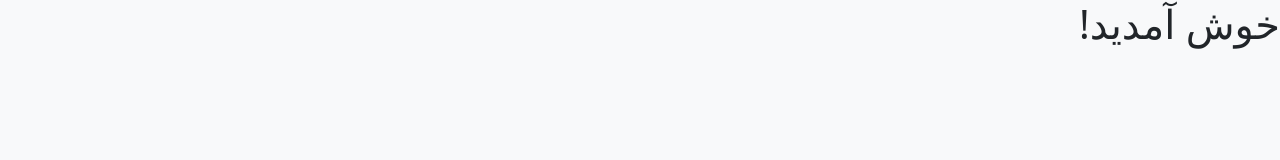
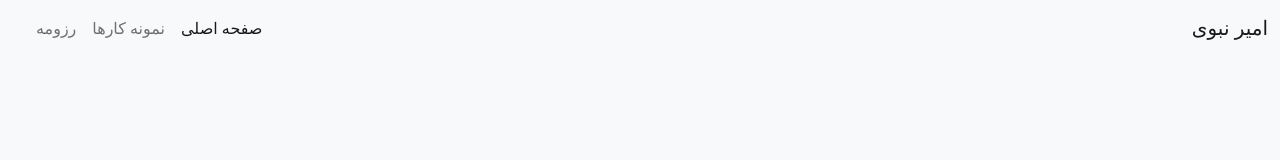
Before and after one commit to amir110011/amir313, a plain HTML site: page index.html in a window 1280 px wide. Drawn offline with nearby package versions, Linux system fonts and the light colour scheme.

Commit message:
add navbar

```diff
--- a/index.html
+++ b/index.html
@@ -11,7 +11,50 @@
     <title>امیر نبوی</title>
   </head>
   <body class="bg-light">
-    <h1>خوش آمدید!</h1>
+ <header>
+    <nav class="navbar navbar-expand-lg bg-light fixed-top">
+        <div class="container-fluid">
+          <a class="navbar-brand" href="#">امیر نبوی</a>
+          <button class="navbar-toggler" type="button" data-bs-toggle="offcanvas" data-bs-target="#offcanvasNavbar" aria-controls="offcanvasNavbar">
+            <span class="navbar-toggler-icon"></span>
+          </button>
+          <div class="offcanvas offcanvas-end" tabindex="-1" id="offcanvasNavbar" aria-labelledby="offcanvasNavbarLabel">
+            <div class="offcanvas-header">
+              <h5 class="offcanvas-title" id="offcanvasNavbarLabel">دسترسی سریع</h5>
+              <button type="button" class="btn-close" data-bs-dismiss="offcanvas" aria-label="Close"></button>
+            </div>
+            <div class="offcanvas-body">
+              <ul class="navbar-nav justify-content-end flex-grow-1 pe-3">
+                <li class="nav-item">
+                  <a class="nav-link active" aria-current="page" href="#">صفحه اصلی </a>
+                </li>
+                <li class="nav-item">
+                  <a class="nav-link" href="#">نمونه کارها</a>
+                </li>
+                <li class="nav-item">
+                    <a class="nav-link" href="#">رزومه</a>
+                  </li>
+
+              </ul>
+
+            </div>
+          </div>
+        </div>
+      </nav>
+ </header>
+
+ <main>
+
+ </main>
+
+ <footer>
+
+ </footer>
+
+
+
+
+
 
     <!-- Optional JavaScript; choose one of the two! -->
 
```
